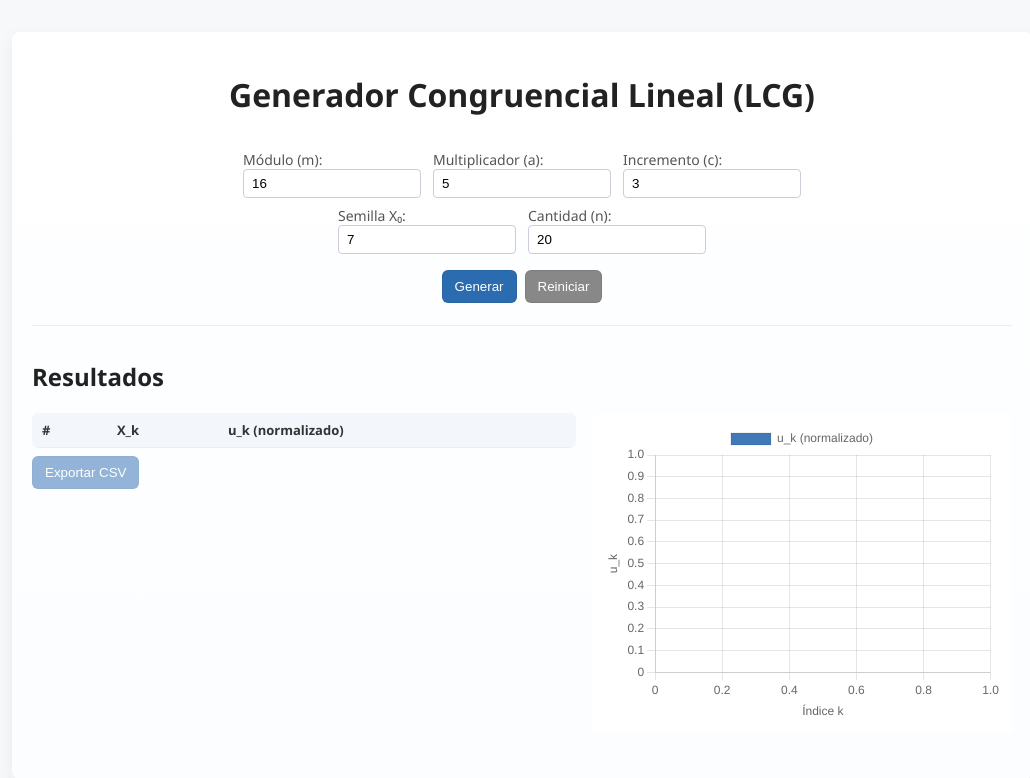
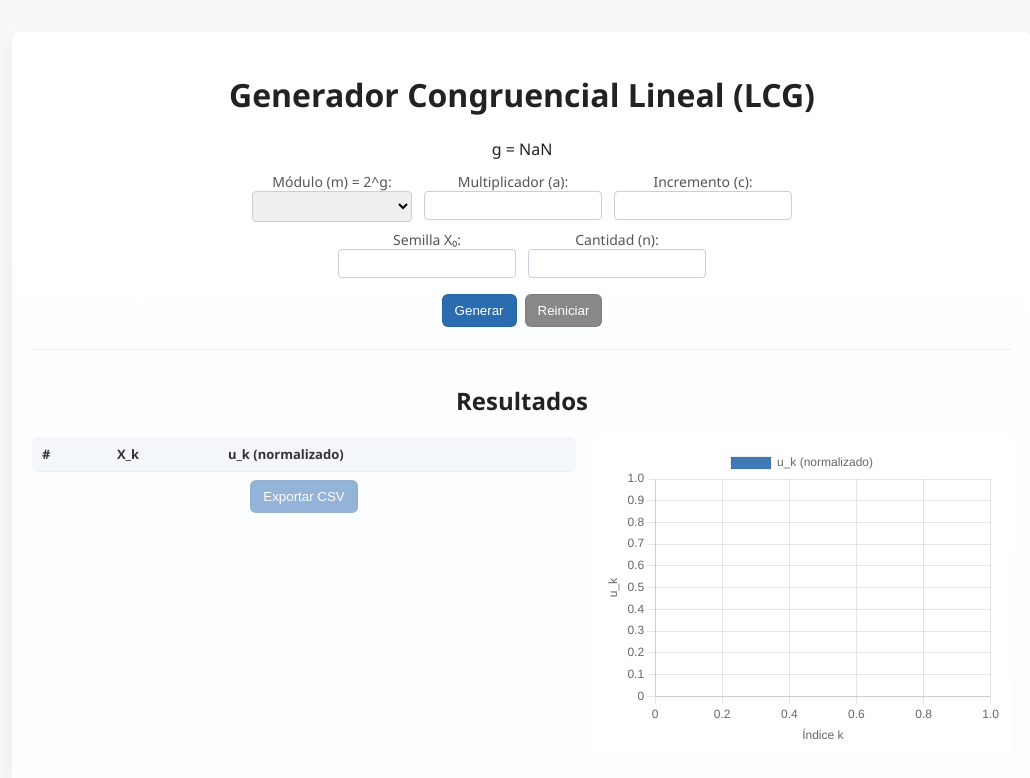
Before and after one commit to aaccheca/Generador-Numeros-Aleatorios, a plain HTML site: page index.html in a window 1280 px wide. Both pictures are taken after a click on the button "Reiniciar". Shown: the whole page, without its empty margins (118-1148 px from the left). Drawn offline with nearby package versions, Linux system fonts and the light colour scheme.

Commit message:
Add files via upload

```diff
--- a/index.html
+++ b/index.html
@@ -11,25 +11,26 @@
 <body>
   <main class="container">
     <h1 class="main-title">Generador Congruencial Lineal (LCG)</h1>
-
+        <center><div class="m-info" id="mInfo" aria-live="polite"></div>
     <section class="form-section">
       <div class="row">
-        <label> Módulo (m):
-          <input id="m" type="text" value="16" />
+        <label> Módulo (m) = 2^g:
+          <select id="mSelect" type="text" aria-label="Módulo m"></select>
         </label>
+
         <label> Multiplicador (a):
-          <input id="a" type="text" value="5" />
+          <input id="a" type="text"  />
         </label>
         <label> Incremento (c):
-          <input id="c" type="text" value="3" />
+          <input id="c" type="text" />
         </label>
       </div>
       <div class="row">
         <label> Semilla X₀:
-          <input id="seed" type="text" value="7" />
+          <input id="seed" type="text" />
         </label>
         <label> Cantidad (n):
-          <input id="n" type="text" value="20" />
+          <input id="n" type="text" />
         </label>
       </div>
       <div class="actions">
--- a/script.js
+++ b/script.js
@@ -1,10 +1,11 @@
 (function(){
   const $ = id => document.getElementById(id);
-  const mInput = $('m');
   const aInput = $('a');
   const cInput = $('c');
   const seedInput = $('seed');
   const nInput = $('n');
+  const mSelect = $('mSelect');
+  const mInfo = $('mInfo');
   const generateBtn = $('generate');
   const resetBtn = $('reset');
   const messageDiv = $('message');
@@ -35,6 +36,29 @@
   let lastM = null;
   const exportBtn = document.getElementById('exportCsv');
 
+  function populateMOptions(minG = 1, maxG = 14){
+    if(!mSelect) return;
+    mSelect.innerHTML = '';
+    for(let g = minG; g <= maxG; g++){
+      const val = Math.pow(2,g);
+      const opt = document.createElement('option');
+      opt.value = String(val);
+      opt.textContent = `${val} (2^${g})`;
+      mSelect.appendChild(opt);
+    }
+  }
+
+  function nextPow2(n){
+    if(!isFinite(n) || n < 1) return 2;
+    return Math.pow(2, Math.ceil(Math.log2(n)));
+  }
+
+  populateMOptions(1,14);
+  if(mSelect){
+    if(Array.from(mSelect.options).some(o=>o.value === '16')) mSelect.value = '';
+    mInfo.textContent = `g = ${Math.log2(parseInt(mSelect.value,10))}`;
+  }
+
   function showMessage(txt){ messageDiv.textContent = txt; }
   function clearMessage(){ messageDiv.textContent = ''; }
   function isIntegerString(s){ return /^-?\d+$/.test(String(s).trim()); }
@@ -49,9 +73,12 @@
     seed = parseInt(seed,10);
     n = parseInt(n,10);
 
+    // New restriction: todos los parámetros deben ser > 0
     if(!(m > 1)) return 'El módulo m debe ser mayor que 1.';
-    if(!(seed >= 0 && seed < m)) return 'La semilla debe cumplir 0 ≤ semilla < m.';
-    if(n < 1) return 'La cantidad n debe ser al menos 1.';
+    if(!(a > 0)) return 'El multiplicador a debe ser mayor que 0.';
+    if(!(c > 0)) return 'El incremento c debe ser mayor que 0.';
+    if(!(seed > 0 && seed < m)) return 'La semilla debe ser mayor que 0 y menor que m.';
+    if(!(n > 0)) return 'La cantidad n debe ser mayor que 0.';
     return null;
   }
 
@@ -89,7 +116,7 @@
 
   generateBtn.addEventListener('click', ()=>{
     clearMessage();
-    const m = mInput.value.trim();
+    const m = (mSelect ? mSelect.value : '16').toString().trim();
     const a = aInput.value.trim();
     const c = cInput.value.trim();
     const seed = seedInput.value.trim();
@@ -116,7 +143,8 @@
   });
 
   resetBtn.addEventListener('click', ()=>{
-    mInput.value = '16'; aInput.value = '5'; cInput.value = '3'; seedInput.value = '7'; nInput.value = '20';
+    if(mSelect) { mSelect.value = ''; mInfo.textContent = `g = ${Math.log2(parseInt(mSelect.value,10))}`; }
+    aInput.value = ''; cInput.value = ''; seedInput.value = ''; nInput.value = '';
     tableBody.innerHTML = '';
     chart.data.datasets[0].data = [];
     chart.update();
@@ -125,7 +153,30 @@
     if(exportBtn) exportBtn.disabled = true;
   });
 
-  [mInput,aInput,cInput,seedInput,nInput].forEach(inp=>{
+  if(nInput && mSelect){
+    nInput.addEventListener('input', ()=>{
+      const nv = parseInt(nInput.value,10);
+      if(!isNaN(nv) && nv > 0){
+        const target = nextPow2(nv);
+        // find smallest option >= target
+        const opts = Array.from(mSelect.options).map(o=>parseInt(o.value,10)).sort((a,b)=>a-b);
+        const pick = opts.find(v=>v >= target) || opts[opts.length-1];
+        mSelect.value = String(pick);
+        mInfo.textContent = `g = ${Math.log2(parseInt(mSelect.value,10))}`;
+      } else {
+        mInfo.textContent = '';
+      }
+    });
+  }
+
+  if(mSelect){
+    mSelect.addEventListener('change', ()=>{
+      mInfo.textContent = `g = ${Math.log2(parseInt(mSelect.value,10))}`;
+    });
+  }
+
+  [mSelect,aInput,cInput,seedInput,nInput].forEach(inp=>{
+    if(!inp) return;
     inp.addEventListener('keydown',(e)=>{ if(e.key === 'Enter'){ generateBtn.click(); } });
   });
 
--- a/styles.css
+++ b/styles.css
@@ -7,7 +7,7 @@ body{font-family:Segoe UI, Tahoma, Geneva, Verdana, sans-serif;background:var(--
 .form-section{padding:12px 0;border-bottom:1px solid #eee;display:flex;flex-direction:column;align-items:center}
 .row{display:flex;gap:12px;flex-wrap:wrap;margin-bottom:8px}
 label{display:flex;flex-direction:column;font-size:14px;color:var(--muted)}
-input[type=text]{padding:6px 8px;border:1px solid #ccd; border-radius:4px;width:160px}
+input, select[type=text]{padding:6px 8px;border:1px solid #ccd; border-radius:4px;width:160px}
 .actions{margin-top:8px;display:flex;gap:8px;justify-content:center}
 button{padding:8px 12px;border-radius:6px;border:1px solid rgba(0,0,0,.08);background:var(--accent);color:#fff;cursor:pointer}
 button#reset{background:#888}
```
